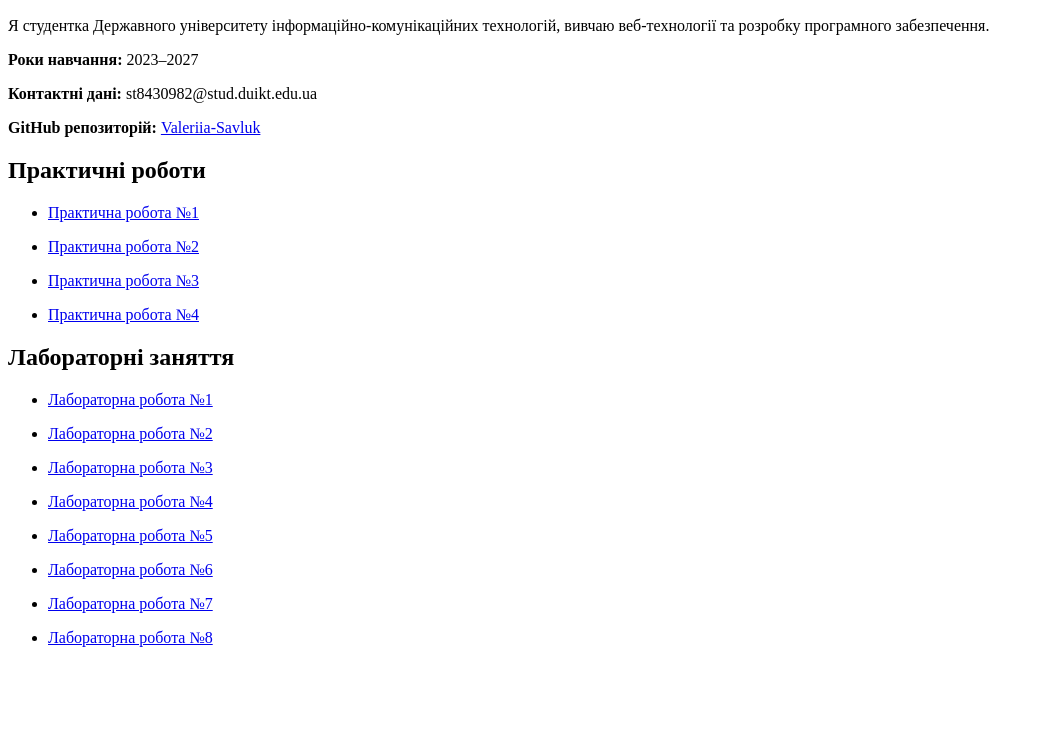
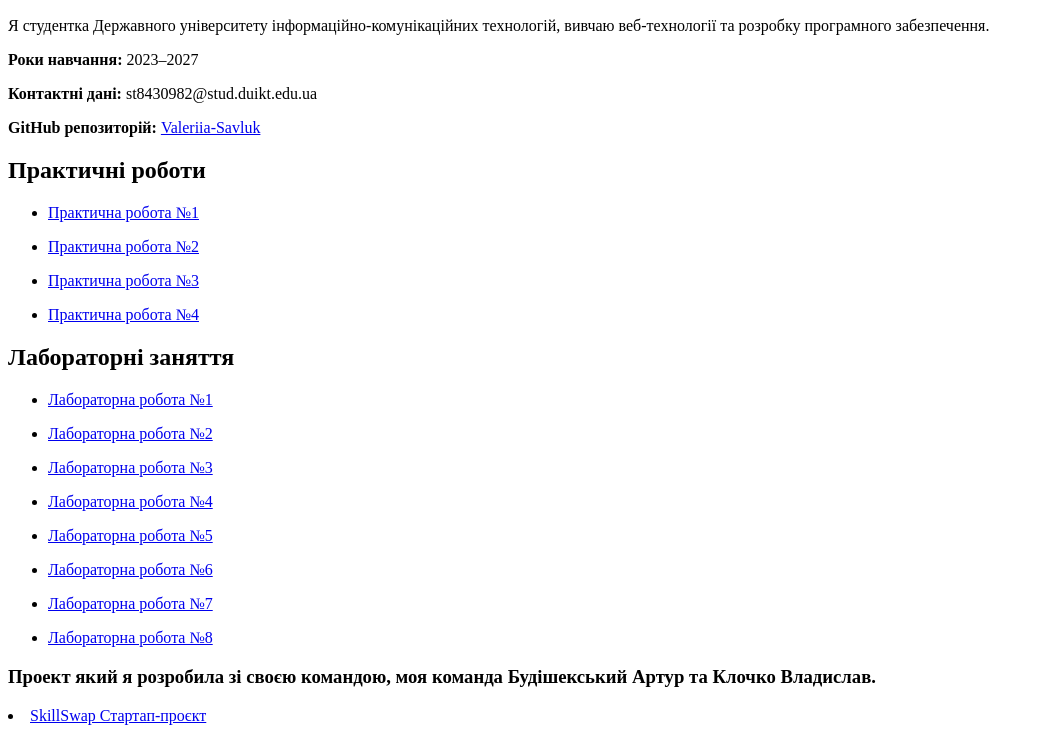
Before and after one commit to Valeriia-Savluk/WEB, a plain HTML site: page index.html in a window 1280 px wide. Shown: the part 512-1245 px from the top of the page, without its empty margins (0-1044 px from the left). Before the commit the page ends 1175 px from the top, so only its background shows below. Drawn offline with Linux system fonts and the light colour scheme.

Commit message:
index.html

```diff
--- a/index.html
+++ b/index.html
@@ -103,6 +103,11 @@
                     <a href="laboratory/lab8/index.html">Лабораторна робота №8</a>
                 </li>
             </ul>
+            <h3>Проект який я розробила зі своєю командою, моя команда Будішекський Артур та Клочко Владислав.</h3>
+                <li>
+                    <a href="Start-up.html"> SkillSwap Стартап-проєкт</a>
+                </li>
+            </ul>
         </section>
     </main>
 
```
